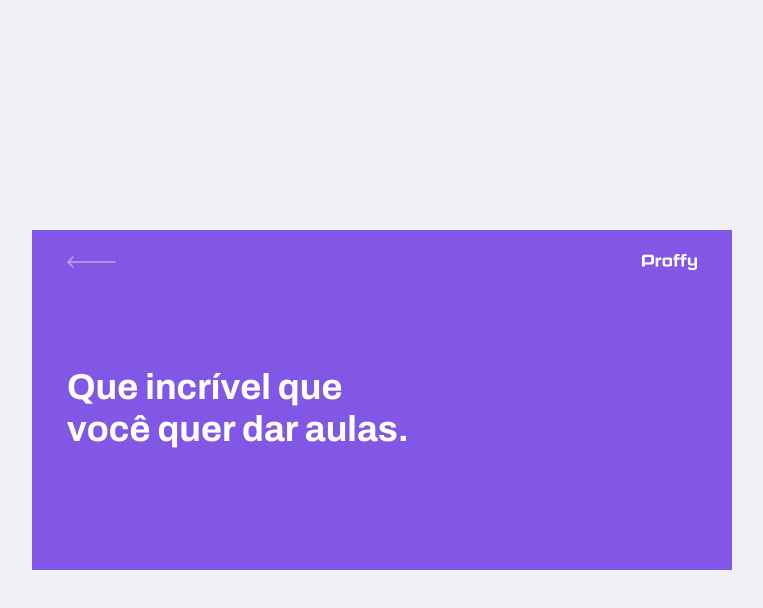
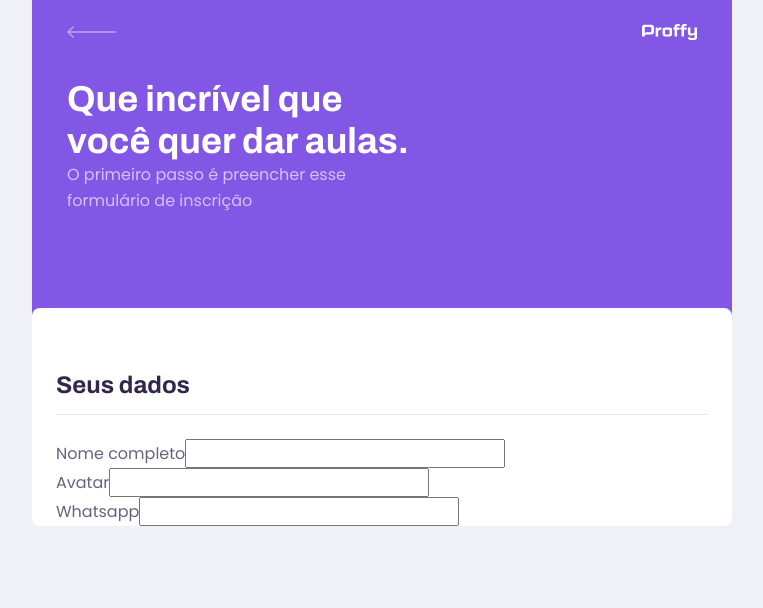
Before and after one commit to eduardo3g/proffy, a React (Create React App) app in the folder web/: page /give-classes in a window 1280 px wide. Shown: the top 608 px of the page, without its empty margins (258-1021 px from the left). Built offline with nearby package versions, Linux system fonts and the light colour scheme; the HTML template or start-up script is replaced by a standard one.

Commit message:
Initial styles of teacher form page.

```diff
--- a/web/src/components/PageHeader/index.tsx
+++ b/web/src/components/PageHeader/index.tsx
@@ -8,9 +8,10 @@
 
 interface PageHeaderProps {
   title: string;
+  description?: string;
 }
 
-const PageHeader: React.FC<PageHeaderProps> = ({ title, children }) => {
+const PageHeader: React.FC<PageHeaderProps> = ({ title, description, children }) => {
   return (
     <header className="page-header">
       <div className="top-bar-container">
@@ -22,6 +23,8 @@
 
       <div className="header-content">
         <strong>{title}</strong>
+        { description && <p>{description}</p> }
+
         {children}
       </div>
     </header>
--- a/web/src/components/PageHeader/styles.css
+++ b/web/src/components/PageHeader/styles.css
@@ -40,6 +40,13 @@
   color: var(--color-title-in-primary);
 }
 
+.page-header .header-content p {
+  max-width: 30rem;
+  font-size: 1.6rem;
+  line-height: 2.6rem;
+  color: var(--color-text-in-primary);
+}
+
 @media (min-width: 700px) {
   .page-header {
     height: 340px;
--- a/web/src/pages/TeacherForm/index.tsx
+++ b/web/src/pages/TeacherForm/index.tsx
@@ -2,10 +2,36 @@
 
 import PageHeader from '../../components/PageHeader';
 
+import './styles.css';
+
 const TeacherForm: React.FC = () => {
   return (
     <div id="page-teacher-form" className="container">
-      <PageHeader title="Que incrível que você quer dar aulas." />
+      <PageHeader
+        title="Que incrível que você quer dar aulas."
+        description="O primeiro passo é preencher esse formulário de inscrição"
+      />
+
+      <main>
+        <fieldset>
+          <legend>Seus dados</legend>
+
+          <div className="input-block">
+            <label htmlFor="name">Nome completo</label>
+            <input type="text" id="name"/>
+          </div>
+
+          <div className="input-block">
+            <label htmlFor="avatar">Avatar</label>
+            <input type="text" id="avatar"/>
+          </div>
+
+          <div className="input-block">
+            <label htmlFor="whatsapp">Whatsapp</label>
+            <input type="text" id="whatsapp"/>
+          </div>
+        </fieldset>
+      </main>
     </div>
   );
 }
--- /dev/null
+++ b/web/src/pages/TeacherForm/styles.css
@@ -0,0 +1,39 @@
+#page-teacher-form {
+  width: 100vw;
+  height: 100vh;
+}
+
+#page-teacher-form .page-header .header-content {
+  margin-bottom: 6.4rem;
+}
+
+#page-teacher-form main {
+  background: var(--color-box-base);
+  width: 100%;
+  max-width: 74rem;
+  border-radius: 0.8rem;
+  margin: -3.2rem auto 3.2rem;
+  padding-top: 6.4rem;
+  overflow: hidden;
+}
+
+#page-teacher-form main fieldset {
+  border: 0;
+  padding: 0 2.4rem;
+}
+
+#page-teacher-form main fieldset + fieldset {
+  margin-top: 6.4rem;
+}
+
+#page-teacher-form main fieldset legend {
+  font: 700 2.4rem Archivo;
+  color: var(--color-text-title);
+  margin-bottom: 2.4rem;
+  display: flex;
+  align-items: center;
+  justify-content: space-between;
+  width: 100%;
+  padding-bottom: 1.6rem;
+  border-bottom: 1px solid var(--color-line-in-white);
+}
```
